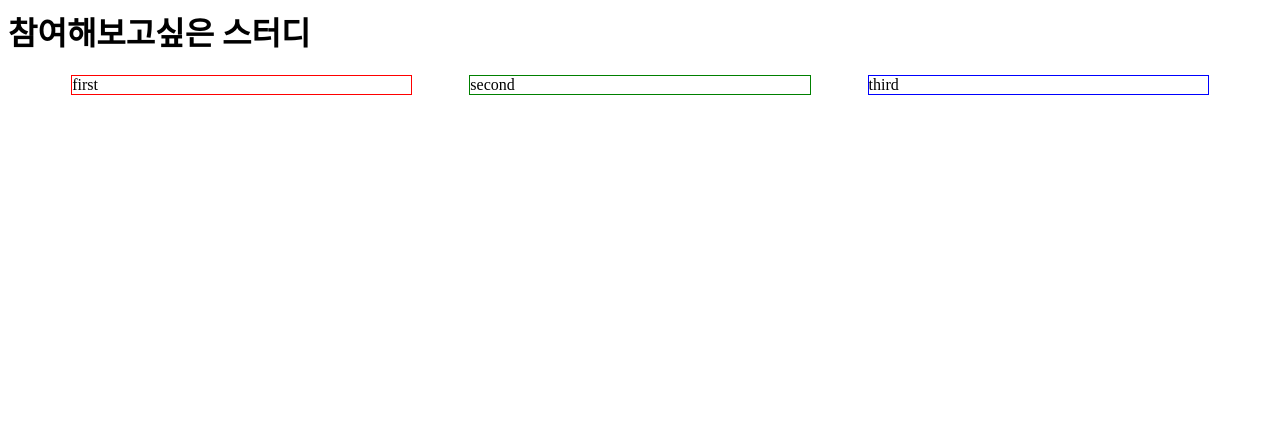
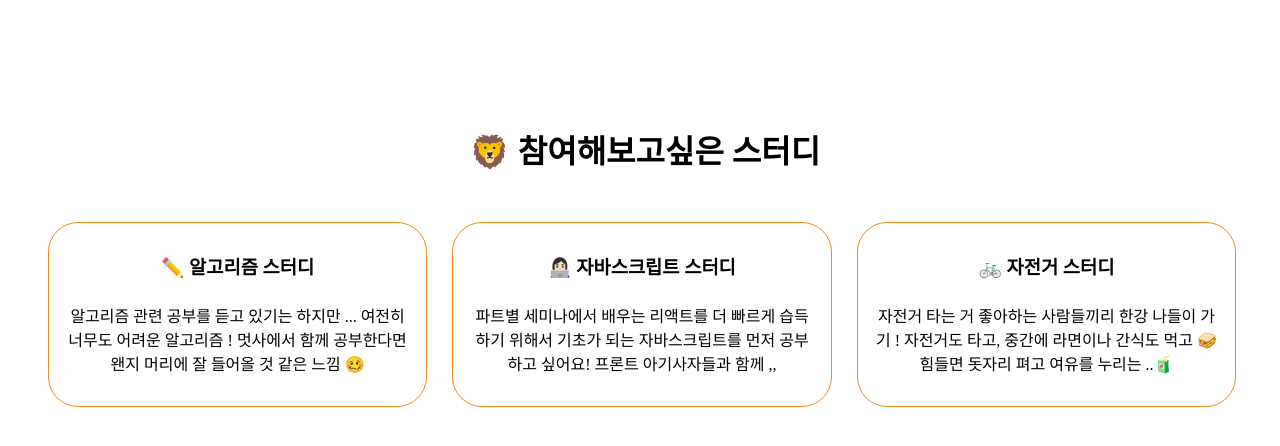
Before and after one commit to Likelion-at-SMWU-11st/LeeYeJi, a Django app: template session/week05/hw_django/demos/templates/crazyDjango.html in a window 1280 px wide. Shown: the top 446 px of the page. Run offline with Django 4.2, Linux system fonts and the light colour scheme; the template is opened without the code that fills it, so the values that code supplies are empty.

Commit message:
html 수정

```diff
--- a/session/week05/hw_django/config/urls.py
+++ b/session/week05/hw_django/config/urls.py
@@ -20,5 +20,5 @@ from demos.views import helloBabyLion
 
 urlpatterns = [
     path('admin/', admin.site.urls),
-    path('crazy/',helloBabyLion),
+    path('lion/',helloBabyLion),
 ]
--- a/session/week05/hw_django/demos/templates/crazyDjango.html
+++ b/session/week05/hw_django/demos/templates/crazyDjango.html
@@ -2,40 +2,71 @@
     <head>
         <title>아기사자 예지</title>
         <style>
-            .parent{
-                width: 90%;
-                margin: 10px auto;
+            h1 {
+                margin-top: 10%;
+                margin-left: 10px;
+                text-align: center;
+                margin-bottom: 50px;
+
             }
 
             .first {
-                border: 1px solid red;
+                border: 1px solid rgb(232, 142, 33);
+                border-radius: 30px;
                 float: left;
                 width:30%;
                 box-sizing: border-box;
+                padding: 10px;
+                text-align: center;
+                margin-left: 40px;
             }
 
             .second{
-                border: 1px solid green;
+                border-radius: 30px;
+                border: 1px solid rgb(232, 142, 33);
                 float: left;
-                margin-left: 5%;
+                margin-left: 2%;
                 width:30%;
                 box-sizing: border-box;
+                padding: 10px;
+                text-align: center;
             }
 
             .third{
-                border: 1px solid blue;
-                float: right;
+                border-radius: 30px;
+                border: 1px solid rgb(232, 142, 33);
+                float: left;
+                margin-left: 2%;
                 width:30%;
                 box-sizing: border-box;
+                padding: 10px;
+                text-align: center;
             }
         </style>
     </head>
     <body>
-        <h1>참여해보고싶은 스터디</h1>
+        <div class="contents">
+        <h1>🦁 참여해보고싶은 스터디</h1>
         <div class="parent">
-            <div class="first">first</div>
-            <div class="second">second</div>
-            <div class="third">third</div>
+            <div class="first">
+                <h3>✏️ 알고리즘 스터디</h3>
+                <p style="padding: 5px;">알고리즘 관련 공부를 듣고 있기는 하지만 ... 여전히 너무도 어려운 알고리즘 !
+                    멋사에서 함께 공부한다면 왠지 머리에 잘 들어올 것 같은 느낌 🥴
+                </p>
+            </div>
+            <div class="second">
+                <h3>👩🏻‍💻 자바스크립트 스터디</h3>
+                <p style="padding: 5px;">파트별 세미나에서 배우는 리액트를 더 빠르게 습득하기 위해서 기초가 되는
+                    자바스크립트를 먼저 공부하고 싶어요! 프론트 아기사자들과 함께 ,,
+                </p>
+            </div>
+            <div class="third">
+                <h3>🚲 자전거 스터디</h3>
+                <p style="padding: 5px;">자전거 타는 거 좋아하는 사람들끼리 한강 나들이 가기 !
+                    자전거도 타고, 중간에 라면이나 간식도 먹고 🥪 힘들면 돗자리 펴고 여유를 누리는 ..🧃
+                </p>
+            </div>
+        </div>
         </div>
     </body>
 </html>
```
